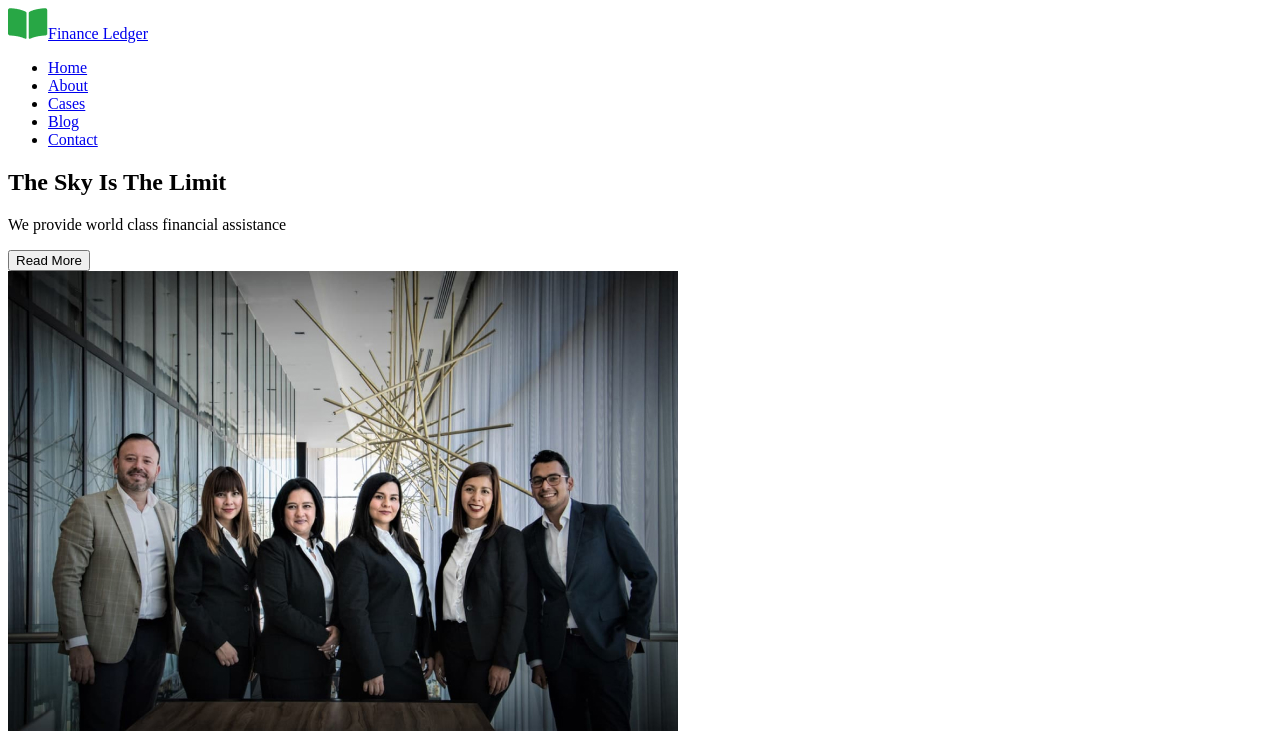
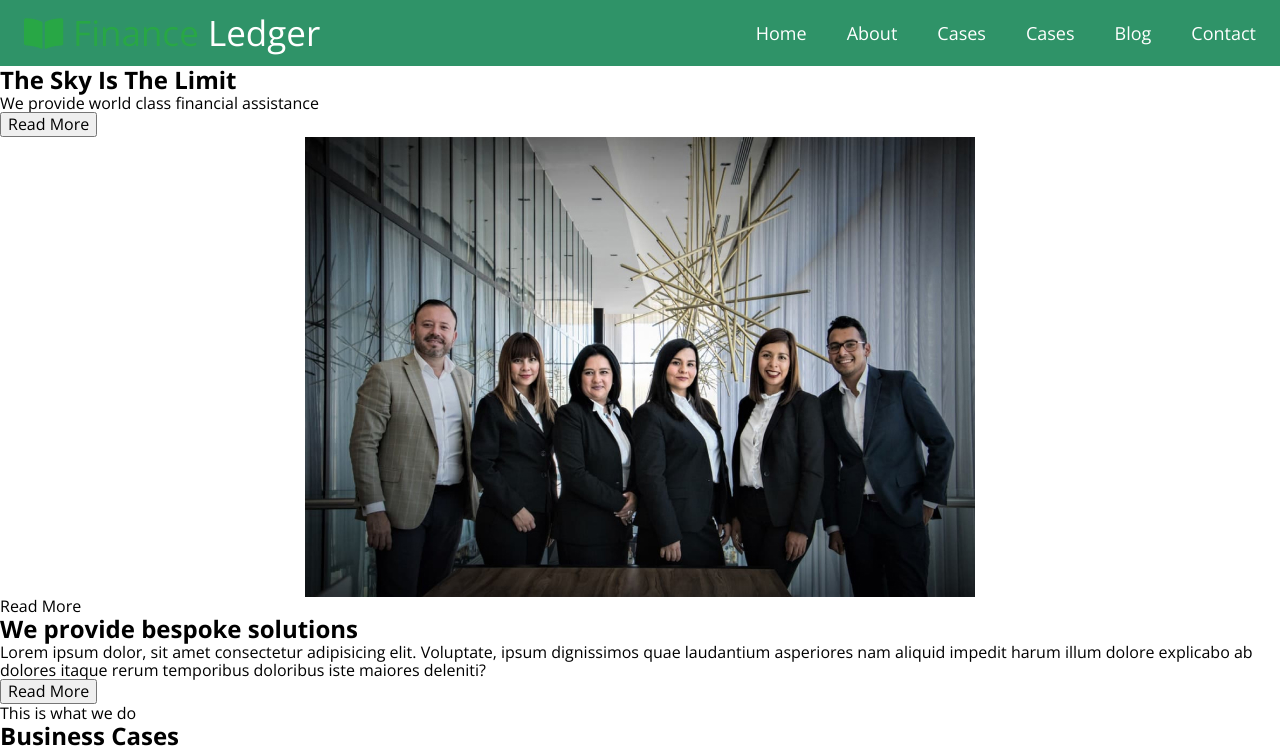
Before and after one commit to kashirin-olexsandr/blended-110_html, a plain HTML site: page index.html in a window 1280 px wide. Shown: the top 747 px of the page. Drawn offline with nearby package versions, Linux system fonts and the light colour scheme.

Commit message:
Header style

```diff
--- /dev/null
+++ b/css/styles.css
@@ -0,0 +1,64 @@
+body {
+  font-family: "Open Sans", sans-serif;
+}
+a {
+  text-decoration: none;
+}
+ul {
+  list-style-type: none;
+  margin: 0;
+  padding: 0;
+}
+h1,
+h2,
+h3,
+h4,
+h5,
+h6,
+p {
+  margin: 0;
+}
+img {
+  display: block;
+  max-width: 100%;
+  height: auto;
+  margin-left: auto;
+  margin-right: auto;
+}
+.container {
+  max-width: 1360px;
+  margin: 0 auto;
+}
+.header {
+  background-color: #2f9368;
+}
+header .container {
+  padding: 0 24px;
+}
+.header-nav {
+  display: flex;
+  align-items: center;
+  justify-content: space-between;
+}
+.logo {
+  display: flex;
+  align-items: center;
+  font-size: 35px;
+  line-height: 1.21;
+  color: #fff;
+  padding: 12px 0;
+}
+.header-ul {
+  display: flex;
+  align-items: center;
+  gap: 40px;
+}
+.header-li-text {
+  font-size: 18px;
+  line-height: 1.56;
+  color: #fff;
+  padding: 12px 0;
+}
+.logo-first {
+  color: #28a745;
+}
--- a/index.html
+++ b/index.html
@@ -4,21 +4,37 @@
     <meta charset="UTF-8" />
     <meta name="viewport" content="width=device-width, initial-scale=1.0" />
     <title>Document</title>
+    <link rel="preconnect" href="https://fonts.googleapis.com" />
+    <link rel="preconnect" href="https://fonts.gstatic.com" crossorigin />
+    <link
+      href="https://fonts.googleapis.com/css2?family=Open+Sans:ital,wght@0,300..800;1,300..800&display=swap"
+      rel="stylesheet"
+    />
+    <link
+      rel="stylesheet"
+      href="https://cdnjs.cloudflare.com/ajax/libs/modern-normalize/2.0.0/modern-normalize.min.css"
+    />
+    <link rel="stylesheet" href="" />
+    <link rel="stylesheet" href="./css/styles.css" />
   </head>
   <body>
-    <header>
-      <nav>
-        <a href="./index.html"
-          ><img src="./images/Vector.png" alt="green book" />Finance Ledger</a
-        >
-        <ul>
-          <li><a href="#home">Home</a></li>
-          <li><a href="#about">About</a></li>
-          <li><a href="#cases">Cases</a></li>
-          <li><a href="#blog">Blog</a></li>
-          <li><a href="#contact">Contact</a></li>
-        </ul>
-      </nav>
+    <header class="header">
+      <div class="container">
+        <nav class="header-nav">
+          <a class="logo" href="./index.html"
+            ><img src="./images/Vector.png" alt="green book" />&nbsp<span class="logo-first">Finance</span
+            >&nbspLedger</a
+          >
+          <ul class="header-ul">
+            <li class="header-li"><a href="#home" class="header-li-text">Home</a></li>
+            <li class="header-li"><a href="#about" class="header-li-text">About</a></li>
+            <li class="header-li"><a href="#cases" class="header-li-text">Cases</a></li>
+            <li class="header-li"><a href="#cases" class="header-li-text">Cases</a></li>
+            <li class="header-li"><a href="#blog" class="header-li-text">Blog</a></li>
+            <li class="header-li"><a href="#contact" class="header-li-text">Contact</a></li>
+          </ul>
+        </nav>
+      </div>
     </header>
     <main>
       <section>
@@ -31,68 +47,34 @@
         <p>Read More</p>
         <h2>We provide bespoke solutions</h2>
         <p>
-          Lorem ipsum dolor, sit amet consectetur adipisicing elit. Voluptate,
-          ipsum dignissimos quae laudantium asperiores nam aliquid impedit harum
-          illum dolore explicabo ab dolores itaque rerum temporibus doloribus
-          iste maiores deleniti?
+          Lorem ipsum dolor, sit amet consectetur adipisicing elit. Voluptate, ipsum dignissimos quae laudantium
+          asperiores nam aliquid impedit harum illum dolore explicabo ab dolores itaque rerum temporibus doloribus iste
+          maiores deleniti?
         </p>
         <button type="button">Read More</button>
       </section>
       <section>
         <p>This is what we do</p>
         <h2>Business Cases</h2>
-        <p>
-          Lorem ipsum dolor sit amet consectetur adipisicing elit. Architecto,
-          sapiente!
-        </p>
+        <p>Lorem ipsum dolor sit amet consectetur adipisicing elit. Architecto, sapiente!</p>
         <ul>
           <li>
-            <img
-              src="./images/Rectangle1.jpg"
-              alt="table"
-              width="421"
-              height="282"
-            />
+            <img src="./images/Rectangle1.jpg" alt="table" width="421" height="282" />
           </li>
           <li>
-            <img
-              src="./images/Rectangle-2-min.jpg"
-              alt="notes"
-              width="421"
-              height="282"
-            />
+            <img src="./images/Rectangle-2-min.jpg" alt="notes" width="421" height="282" />
           </li>
           <li>
-            <img
-              src="./images/Rectangle3.jpg"
-              alt="hands"
-              width="421"
-              height="282"
-            />
+            <img src="./images/Rectangle3.jpg" alt="hands" width="421" height="282" />
           </li>
           <li>
-            <img
-              src="./images/Rectangle4.jpg"
-              alt="many hands"
-              width="421"
-              height="282"
-            />
+            <img src="./images/Rectangle4.jpg" alt="many hands" width="421" height="282" />
           </li>
           <li>
-            <img
-              src="./images/Rectangle2.jpg"
-              alt="laptope"
-              width="421"
-              height="282"
-            />
+            <img src="./images/Rectangle2.jpg" alt="laptope" width="421" height="282" />
           </li>
           <li>
-            <img
-              src="./images/Rectangle6.jpg"
-              alt="sky"
-              width="421"
-              height="282"
-            />
+            <img src="./images/Rectangle6.jpg" alt="sky" width="421" height="282" />
           </li>
         </ul>
       </section>
@@ -100,10 +82,9 @@
         <p>April 16 2020</p>
         <h2>Blog Post One</h2>
         <p>
-          Lorem ipsum dolor, sit amet consectetur adipisicing elit. Voluptate,
-          ipsum dignissimos quae laudantium asperiores nam aliquid impedit harum
-          illum dolore explicabo ab dolores itaque rerum temporibus doloribus
-          iste maiores deleniti?
+          Lorem ipsum dolor, sit amet consectetur adipisicing elit. Voluptate, ipsum dignissimos quae laudantium
+          asperiores nam aliquid impedit harum illum dolore explicabo ab dolores itaque rerum temporibus doloribus iste
+          maiores deleniti?
         </p>
         <button type="button">Read Our Blog</button>
         <img src="./images/coffee.jpg" alt="coffee" width="670" height="460" />
```
